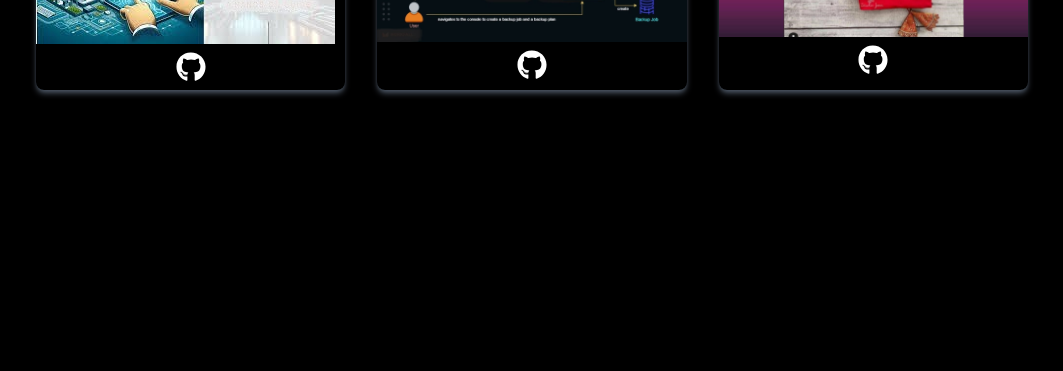
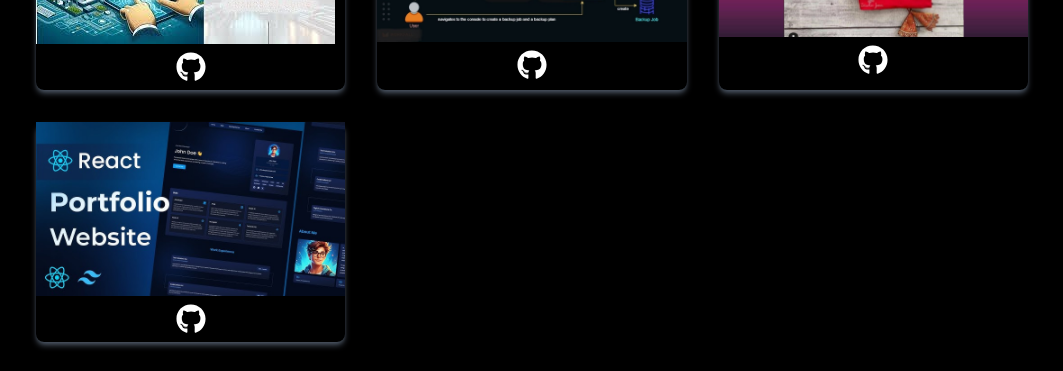
Before and after one commit to Reenku19/Portfolio_Website, a React (Vite) app: page / in a window 1280 px wide. Shown: the part 1920-2291 px from the top of the page, without its empty margins (108-1171 px from the left). Built offline with nearby package versions, Linux system fonts and the light colour scheme; a web font is replaced by a local one.

Commit message:
Update Projects.jsx

```diff
--- a/src/components/Projects.jsx
+++ b/src/components/Projects.jsx
@@ -5,6 +5,8 @@
 import p4 from '../assets/p4.jpeg'
 import p5 from '../assets/p5.jpeg'
 import p6 from '../assets/p6.png'
+import p7 from '../assets/p7.jpg'
+
 import { FaGithub } from 'react-icons/fa6'
 
 export const Projects = () => {
@@ -39,7 +41,11 @@
             image: p6,
             github: "https://github.com/Reenku19/Reenu_Boutique.git"
         },
-
+         {
+            id: 7,
+            image: p7,
+            github: "https://github.com/Reenku19/Portfolio_Website.git"
+        },
     ]
     return (
         <div name="Projects" className='w-full md:min-h-screen bg-black' id="project">
```
